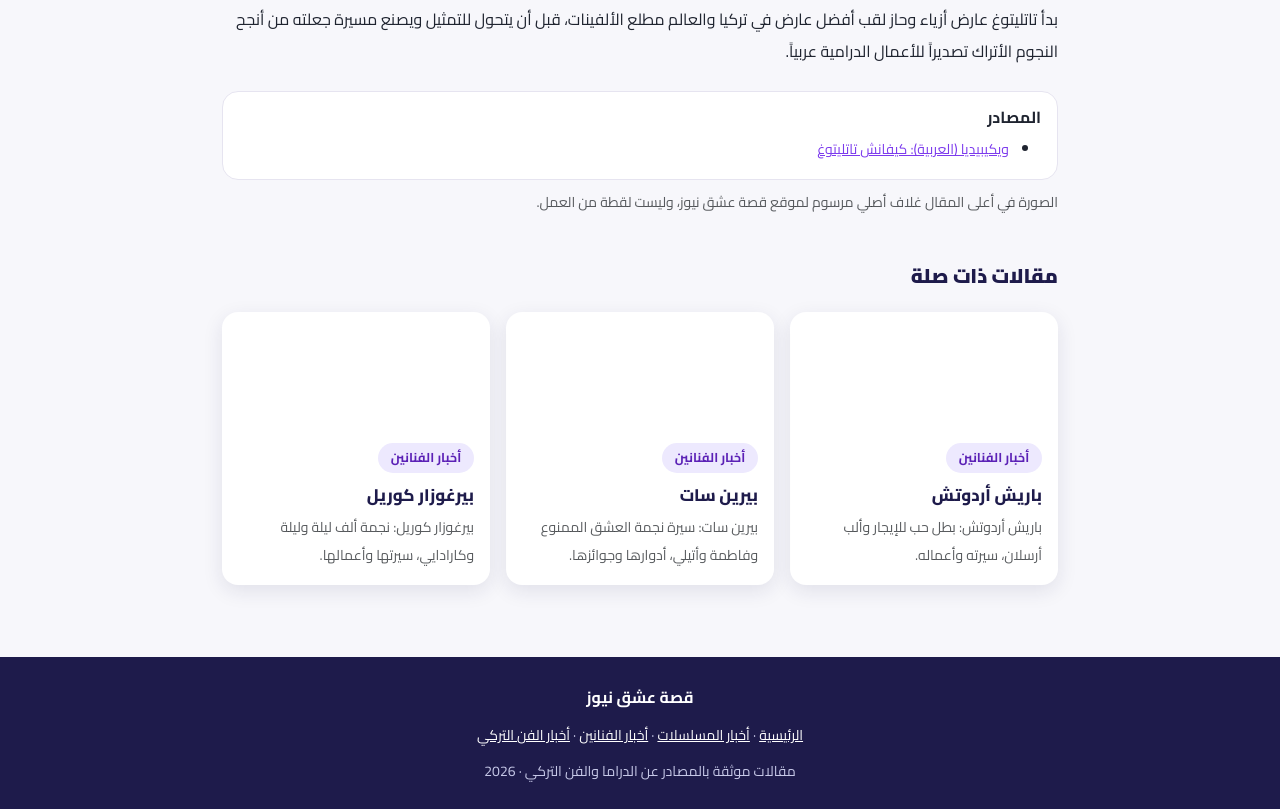
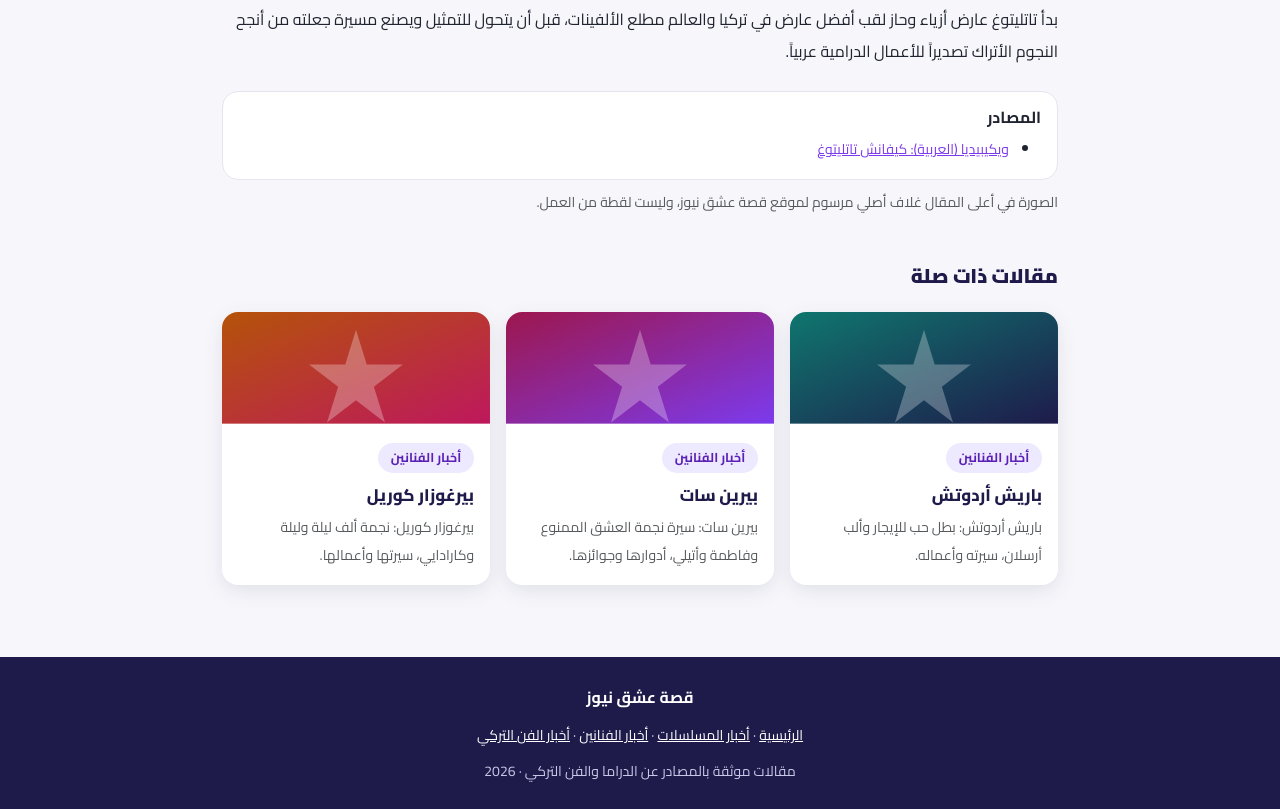
Before and after one commit to segavid/segavid.github.io, a plain HTML site: page a-kivanc.html in a window 1280 px wide. Shown: the part 1361-2170 px from the top of the page. Drawn offline with nearby package versions, Linux system fonts and the light colour scheme.

Commit message:
Update a-kivanc.html

```diff
--- a/a-kivanc.html
+++ b/a-kivanc.html
@@ -46,15 +46,15 @@ footer a{color:#fff}
 <div class="srcbox p-3 mt-4"><h2 class="h6 fw-bold">المصادر</h2><ul class="small mb-0"><li><a href="https://ar.wikipedia.org/wiki/%D9%83%D9%8A%D9%81%D8%A7%D9%86%D8%B4_%D8%AA%D8%A7%D8%AA%D9%84%D9%8A%D8%AA%D9%88%D8%BA" rel="nofollow noopener">ويكيبيديا (العربية): كيفانش تاتليتوغ</a></li></ul></div>
 <p class="small text-muted mt-2">الصورة في أعلى المقال غلاف أصلي مرسوم لموقع قصة عشق نيوز، وليست لقطة من العمل.</p>
 <h2 class="h5 mt-5 section-title">مقالات ذات صلة</h2><div class="row g-3 mt-1"><div class="col-md-6 col-lg-4"><a class="text-decoration-none" href="a-baris.html"><div class="card">
-<svg viewBox="0 0 1200 500" class="w-100" xmlns="http://www.w3.org/2000/svg" aria-hidden="true"><rect width="1200" height="500" fill="url(#ga-baris)"/><polygon points="600,80 648,235 810,235 680,335 730,495 600,395 470,495 520,335 390,235 552,235" fill="rgba(255,255,255,.28)"/></svg>
+<svg viewBox="0 0 1200 500" class="w-100" xmlns="http://www.w3.org/2000/svg" aria-hidden="true"><defs><linearGradient id="ca-baris" x1="0" y1="0" x2="1" y2="1"><stop offset="0" stop-color="#0f766e"/><stop offset="1" stop-color="#1e1b4b"/></linearGradient></defs><rect width="1200" height="500" fill="url(#ca-baris)"/><polygon points="600,80 648,235 810,235 680,335 730,495 600,395 470,495 520,335 390,235 552,235" fill="rgba(255,255,255,.28)"/></svg>
 <div class="card-body"><span class="tag mb-2">أخبار الفنانين</span>
 <h3 class="card-title h6 mt-1">باريش أردوتش</h3>
 <p class="card-text small text-muted">باريش أردوتش: بطل حب للإيجار وألب أرسلان، سيرته وأعماله.</p></div></div></a></div><div class="col-md-6 col-lg-4"><a class="text-decoration-none" href="a-beren-saat.html"><div class="card">
-<svg viewBox="0 0 1200 500" class="w-100" xmlns="http://www.w3.org/2000/svg" aria-hidden="true"><rect width="1200" height="500" fill="url(#ga-beren-saat)"/><polygon points="600,80 648,235 810,235 680,335 730,495 600,395 470,495 520,335 390,235 552,235" fill="rgba(255,255,255,.28)"/></svg>
+<svg viewBox="0 0 1200 500" class="w-100" xmlns="http://www.w3.org/2000/svg" aria-hidden="true"><defs><linearGradient id="ca-beren-saat" x1="0" y1="0" x2="1" y2="1"><stop offset="0" stop-color="#9d174d"/><stop offset="1" stop-color="#7c3aed"/></linearGradient></defs><rect width="1200" height="500" fill="url(#ca-beren-saat)"/><polygon points="600,80 648,235 810,235 680,335 730,495 600,395 470,495 520,335 390,235 552,235" fill="rgba(255,255,255,.28)"/></svg>
 <div class="card-body"><span class="tag mb-2">أخبار الفنانين</span>
 <h3 class="card-title h6 mt-1">بيرين سات</h3>
 <p class="card-text small text-muted">بيرين سات: سيرة نجمة العشق الممنوع وفاطمة وأتيلي، أدوارها وجوائزها.</p></div></div></a></div><div class="col-md-6 col-lg-4"><a class="text-decoration-none" href="a-berguzar.html"><div class="card">
-<svg viewBox="0 0 1200 500" class="w-100" xmlns="http://www.w3.org/2000/svg" aria-hidden="true"><rect width="1200" height="500" fill="url(#ga-berguzar)"/><polygon points="600,80 648,235 810,235 680,335 730,495 600,395 470,495 520,335 390,235 552,235" fill="rgba(255,255,255,.28)"/></svg>
+<svg viewBox="0 0 1200 500" class="w-100" xmlns="http://www.w3.org/2000/svg" aria-hidden="true"><defs><linearGradient id="ca-berguzar" x1="0" y1="0" x2="1" y2="1"><stop offset="0" stop-color="#b45309"/><stop offset="1" stop-color="#be185d"/></linearGradient></defs><rect width="1200" height="500" fill="url(#ca-berguzar)"/><polygon points="600,80 648,235 810,235 680,335 730,495 600,395 470,495 520,335 390,235 552,235" fill="rgba(255,255,255,.28)"/></svg>
 <div class="card-body"><span class="tag mb-2">أخبار الفنانين</span>
 <h3 class="card-title h6 mt-1">بيرغوزار كوريل</h3>
 <p class="card-text small text-muted">بيرغوزار كوريل: نجمة ألف ليلة وليلة وكارادايي، سيرتها وأعمالها.</p></div></div></a></div></div>
```
